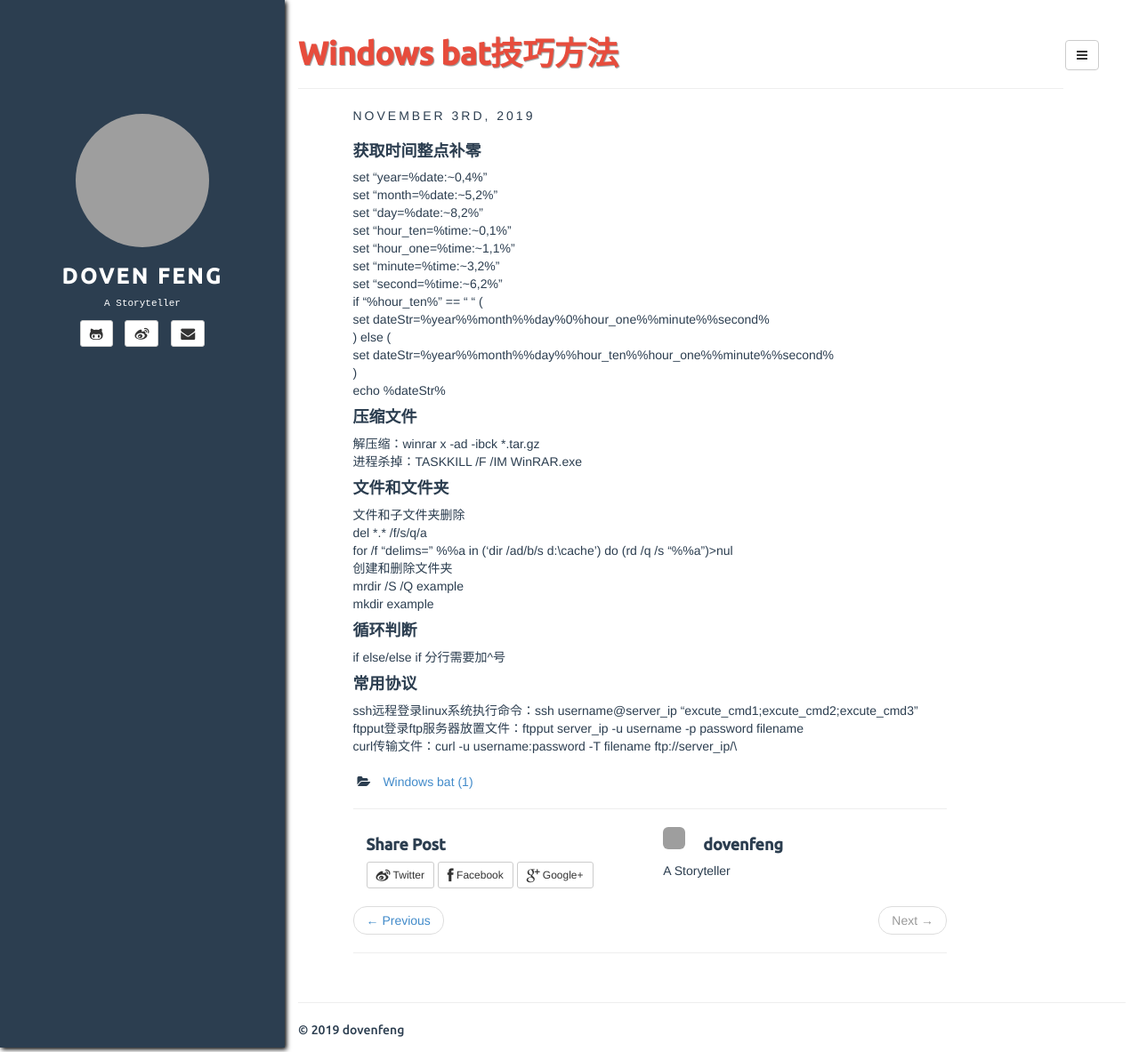
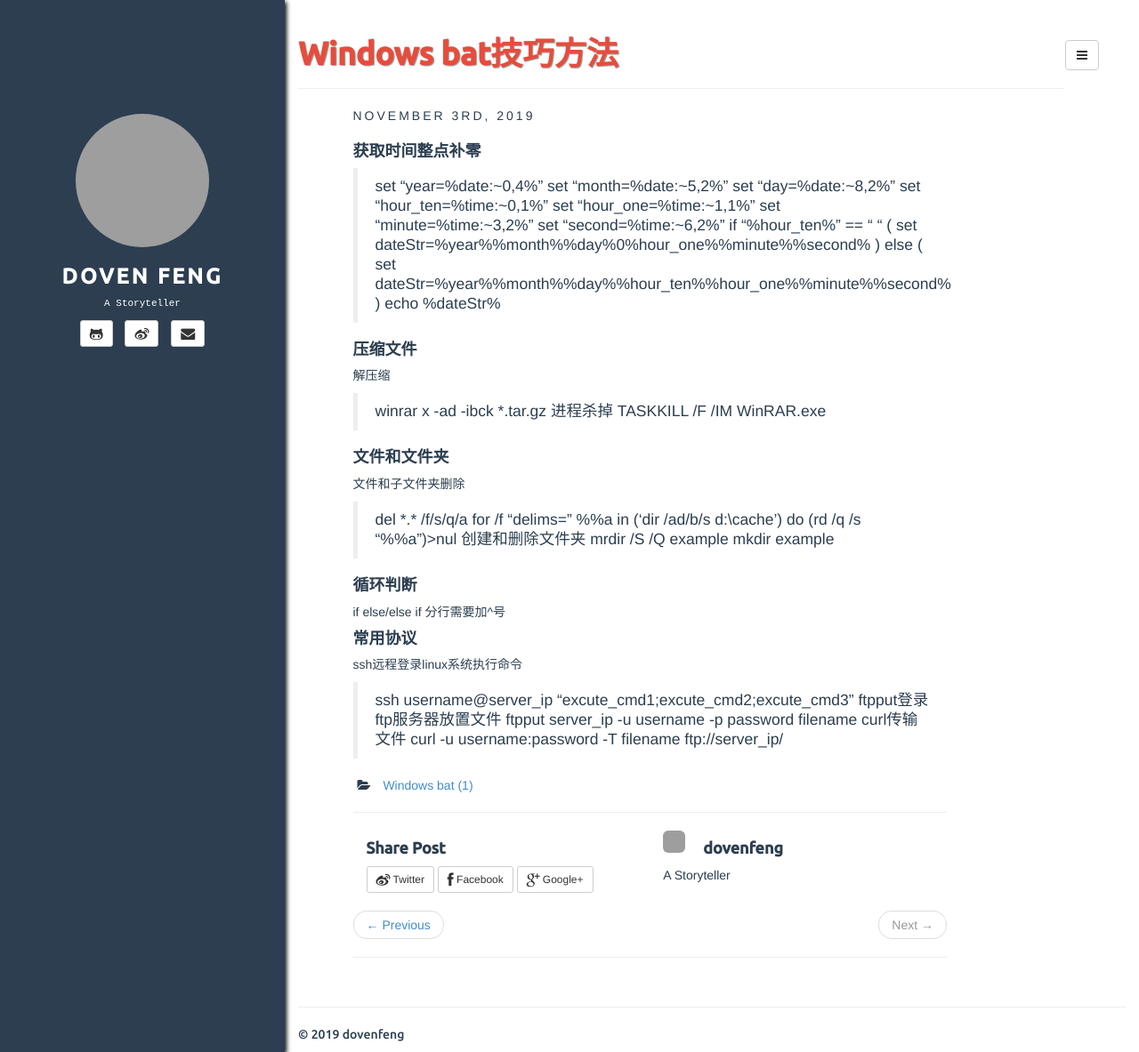
Before and after one commit to dovenfeng/dovenfeng.github.io, a Jekyll site: the page built from _posts/2019-11-03-bat-usage.md, in a window 1280 px wide and 1183 px high. Shown: the whole window at 89% size. Built offline with Jekyll 4.4.1, drawn with Linux system fonts in a browser that asks for light colours; comment, search, counter and statistics services are not loaded; grey boxes are pictures that could not be loaded.

Commit message:
修改格式

```diff
--- a/_posts/2019-11-03-bat-usage.md
+++ b/_posts/2019-11-03-bat-usage.md
@@ -8,36 +8,41 @@ comments: true
 ---
 
 #### 获取时间整点补零
-set "year=%date:~0,4%"\
-set "month=%date:~5,2%"\
-set "day=%date:~8,2%"\
-set "hour_ten=%time:~0,1%"\
-set "hour_one=%time:~1,1%"\
-set "minute=%time:~3,2%"\
-set "second=%time:~6,2%"\
-if "%hour_ten%" == " " (\
-    set dateStr=%year%%month%%day%0%hour_one%%minute%%second%\
-) else (\
-    set dateStr=%year%%month%%day%%hour_ten%%hour_one%%minute%%second%\
-)\
-echo %dateStr%
+> set "year=%date:~0,4%"
+> set "month=%date:~5,2%"
+> set "day=%date:~8,2%"
+> set "hour_ten=%time:~0,1%"
+> set "hour_one=%time:~1,1%"
+> set "minute=%time:~3,2%"
+> set "second=%time:~6,2%"
+> if "%hour_ten%" == " " (
+> set dateStr=%year%%month%%day%0%hour_one%%minute%%second%
+> ) else (
+> set dateStr=%year%%month%%day%%hour_ten%%hour_one%%minute%%second%
+> )
+> echo %dateStr%
 
 #### 压缩文件
-解压缩：winrar x -ad -ibck *.tar.gz\
-进程杀掉：TASKKILL /F /IM WinRAR.exe
+解压缩
+> winrar x -ad -ibck *.tar.gz
+进程杀掉
+> TASKKILL /F /IM WinRAR.exe
 
 #### 文件和文件夹
-文件和子文件夹删除\
-del \*.* /f/s/q/a\
-for /f "delims=" %%a in ('dir /ad/b/s d:\cache') do (rd /q /s "%%a")>nul\
-创建和删除文件夹\
-mrdir /S /Q example\
-mkdir example
+文件和子文件夹删除
+> del \*.* /f/s/q/a
+> for /f "delims=" %%a in ('dir /ad/b/s d:\cache') do (rd /q /s "%%a")>nul
+创建和删除文件夹
+> mrdir /S /Q example
+> mkdir example
 
 #### 循环判断
 if else/else if 分行需要加^号
 
 #### 常用协议
-ssh远程登录linux系统执行命令：ssh username@server_ip "excute_cmd1;excute_cmd2;excute_cmd3"\
-ftpput登录ftp服务器放置文件：ftpput server_ip -u username -p password filename\
-curl传输文件：curl -u username:password -T filename ftp://server_ip/\
+ssh远程登录linux系统执行命令
+> ssh username@server_ip "excute_cmd1;excute_cmd2;excute_cmd3"
+ftpput登录ftp服务器放置文件
+> ftpput server_ip -u username -p password filename
+curl传输文件
+> curl -u username:password -T filename ftp://server_ip/
```
